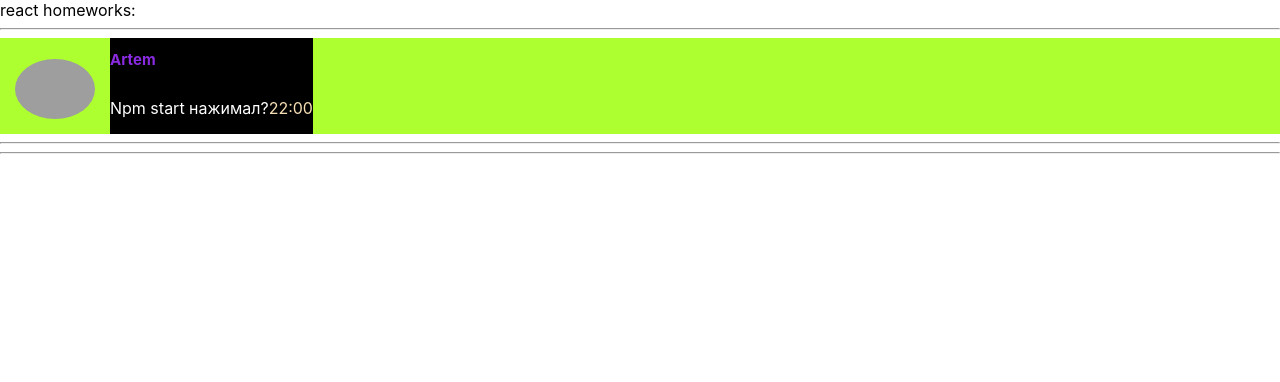
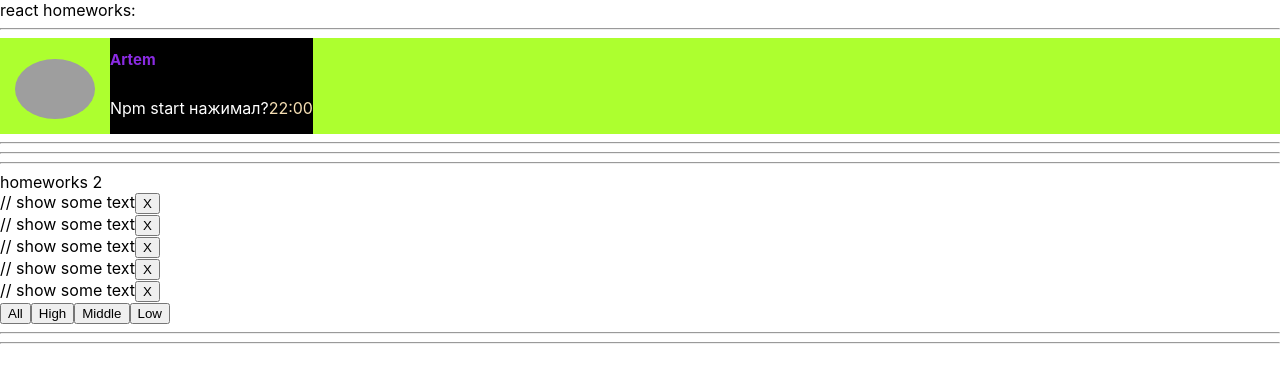
Before and after one commit to IgnatZakalinsky/simple-react-homeworks, a React (Create React App) app: page / in a window 1280 px wide. Shown: the top 382 px of the page. Built offline with nearby package versions, Linux system fonts and the light colour scheme; grey boxes are pictures that could not be loaded.

Commit message:
second homework

```diff
--- a/src/p1-main/m1-ui/u1-app/App.tsx
+++ b/src/p1-main/m1-ui/u1-app/App.tsx
@@ -1,13 +1,15 @@
 import React from 'react'
 import s from './App.module.css'
 import HW1 from '../../../p2-homeworks/h1/HW1'
+import HW2 from "../../../p2-homeworks/h2/HW2";
+
 
 function App() {
     return (
         <div className={s.App}>
             <div>react homeworks:</div>
             <HW1/>
-            {/*<HW2/>*/}
+            <HW2 />
             {/*<HW3/>*/}
             {/*<HW4/>*/}
             {/*<HW5/>*/}
--- a/src/p2-homeworks/h2/Affair.tsx
+++ b/src/p2-homeworks/h2/Affair.tsx
@@ -1,13 +1,16 @@
 import React from 'react'
+import {AffairType} from "./HW2";
 
 type AffairPropsType = {
     // key не нужно типизировать
-    affair: any // need to fix any
-    deleteAffairCallback: any // need to fix any
+    affair: AffairType // need to fix any
+    deleteAffairCallback: (_id: number) => void // need to fix any
 }
 
 function Affair(props: AffairPropsType) {
-    const deleteCallback = () => {}// need to fix
+    const deleteCallback = () => {
+        props.deleteAffairCallback(props.affair._id)
+    }// need to fix > how to get id from it?  there is deleteAffairCallback in props
 
     return (
         <div>
--- a/src/p2-homeworks/h2/Affairs.tsx
+++ b/src/p2-homeworks/h2/Affairs.tsx
@@ -1,11 +1,11 @@
 import React from 'react'
 import Affair from './Affair'
-import {AffairType} from './HW2'
+import {AffairType, FilterType} from './HW2'
 
 type AffairsPropsType = { // need to fix any
-    data: any
-    setFilter: any
-    deleteAffairCallback: any
+    data: Array<AffairType>
+    setFilter: (filterType:FilterType) => void
+    deleteAffairCallback: (id: number) => void
 }
 
 function Affairs(props: AffairsPropsType) {
@@ -17,20 +17,19 @@
         />
     ))
 
-    const setAll = () => {} // need to fix
-    const setHigh = () => {}
-    const setMiddle = () => {}
-    const setLow = () => {}
+  const setFilter = (filter: FilterType) => {
+        props.setFilter(filter)
+  }
 
     return (
         <div>
 
             {mappedAffairs}
 
-            <button onClick={setAll}>All</button>
-            <button onClick={setHigh}>High</button>
-            <button onClick={setMiddle}>Middle</button>
-            <button onClick={setLow}>Low</button>
+            <button onClick={()=>setFilter('all')}>All</button>
+            <button onClick={()=>setFilter('high')}>High</button>
+            <button onClick={()=>setFilter('middle')}>Middle</button>
+            <button onClick={()=>setFilter('low')}>Low</button>
         </div>
     )
 }
--- a/src/p2-homeworks/h2/HW2.tsx
+++ b/src/p2-homeworks/h2/HW2.tsx
@@ -2,12 +2,16 @@
 import Affairs from './Affairs'
 
 // types
-export type AffairPriorityType = any // need to fix any
-export type AffairType = any // need to fix any
+export type AffairPriorityType = 'high' | 'middle' | 'low'
+export type AffairType = {
+    _id: number
+    name:string
+    priority: AffairPriorityType
+}
 export type FilterType = 'all' | AffairPriorityType
 
 // constants
-const defaultAffairs: any = [ // need to fix any
+const defaultAffairs: Array<AffairType> = [
     {_id: 1, name: 'React', priority: 'high'},
     {_id: 2, name: 'anime', priority: 'low'},
     {_id: 3, name: 'games', priority: 'low'},
@@ -16,20 +20,31 @@
 ]
 
 // pure helper functions
-export const filterAffairs = (affairs: any, filter: any): any => { // need to fix any
-    if (filter === 'all') return affairs
-    else return // need to fix
+export const filterAffairs = (affairs: Array<AffairType>, filter: FilterType): Array<AffairType> => {
+    if (filter === 'all' || !filter){
+        return affairs
+    }
+    else if(filter === 'high'){
+        return affairs.filter((el) => el.priority === 'high')
+    }else if(filter === 'middle'){
+        return affairs.filter((el) => el.priority === 'middle')
+    }else if (filter === 'low'){
+        return affairs.filter((el) => el.priority === 'low')
+    }
 }
-export const deleteAffair = (affairs: any, _id: any): any => { // need to fix any
-    return // need to fix
+export const deleteAffair = (affairs: Array<AffairType>, _id: number) => {
+    return affairs.filter(affair => affair._id !== _id)
+
 }
 
-function HW2() {
-    const [affairs, setAffairs] = useState<any>(defaultAffairs) // need to fix any
+
+export function HW2() {
+    const [affairs, setAffairs] = useState<Array<AffairType>>(defaultAffairs)
     const [filter, setFilter] = useState<FilterType>('all')
 
     const filteredAffairs = filterAffairs(affairs, filter)
-    const deleteAffairCallback = (_id: any) => setAffairs(deleteAffair(affairs, _id)) // need to fix any
+
+    const deleteAffairCallback = (_id: number) => setAffairs(deleteAffair(affairs, _id))
 
     return (
         <div>
```
